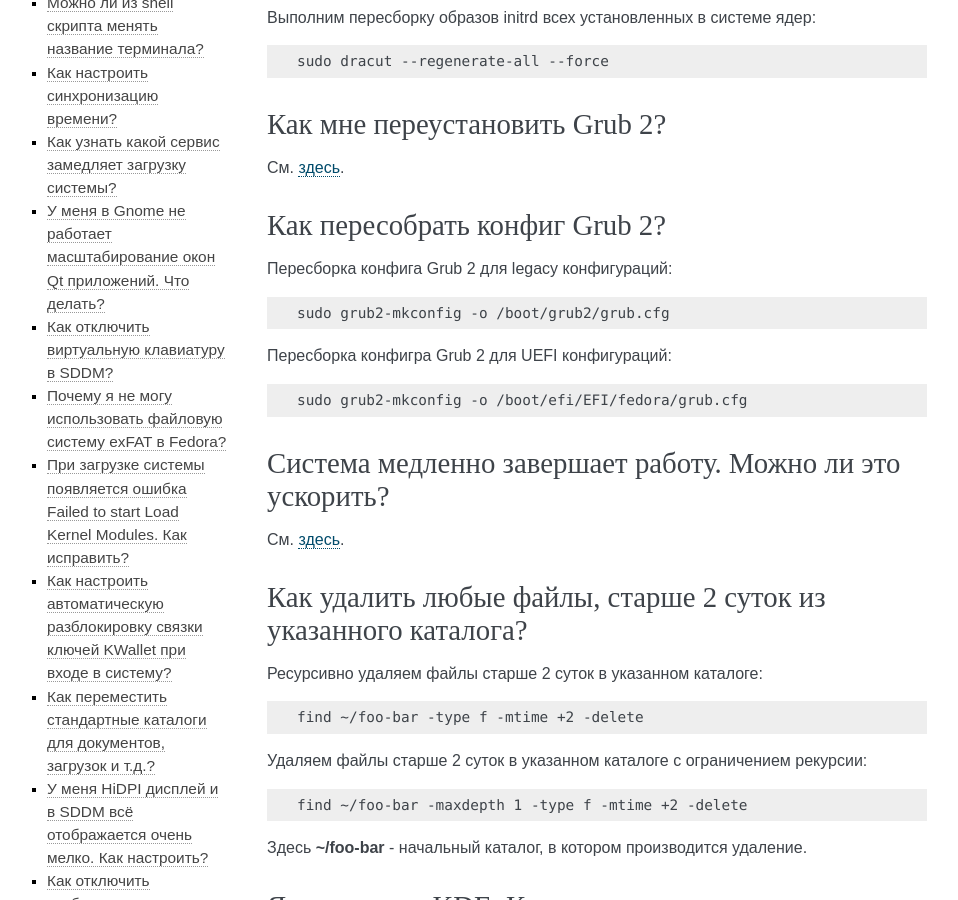
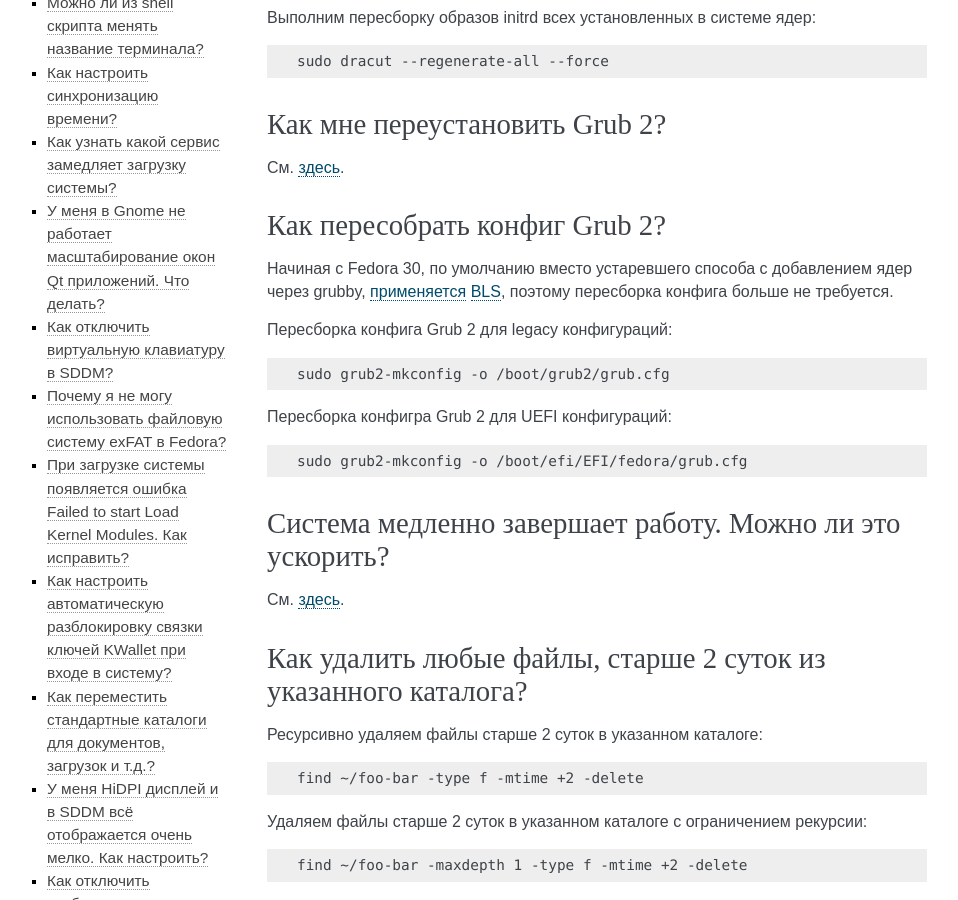
Before and after one commit to RussianFedora/FAQ, a Sphinx documentation site: the page built from source/using-system.rst, in a window 1280 px wide and 900 px high, scrolled down 1329 px. Shown: the whole window, without its empty margins (153-1111 px from the left). Built offline with Sphinx 7.4.7, drawn with Linux system fonts in a browser that asks for light colours.

Commit message:
Added warning to grub-rebuild question.

```diff
--- a/source/using-system.rst
+++ b/source/using-system.rst
@@ -102,6 +102,8 @@
 
 Как пересобрать конфиг Grub 2?
 ====================================
+
+Начиная с Fedora 30, по умолчанию вместо устаревшего способа с добавлением ядер через grubby, `применяется <https://fedoraproject.org/wiki/Changes/BootLoaderSpecByDefault>`__ `BLS <https://systemd.io/BOOT_LOADER_SPECIFICATION>`__, поэтому пересборка конфига больше не требуется.
 
 Пересборка конфига Grub 2 для legacy конфигураций:
 
```
